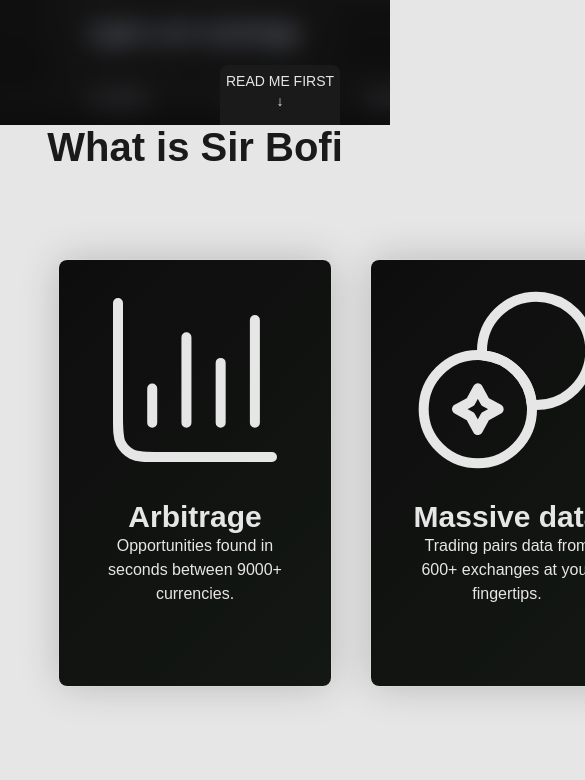
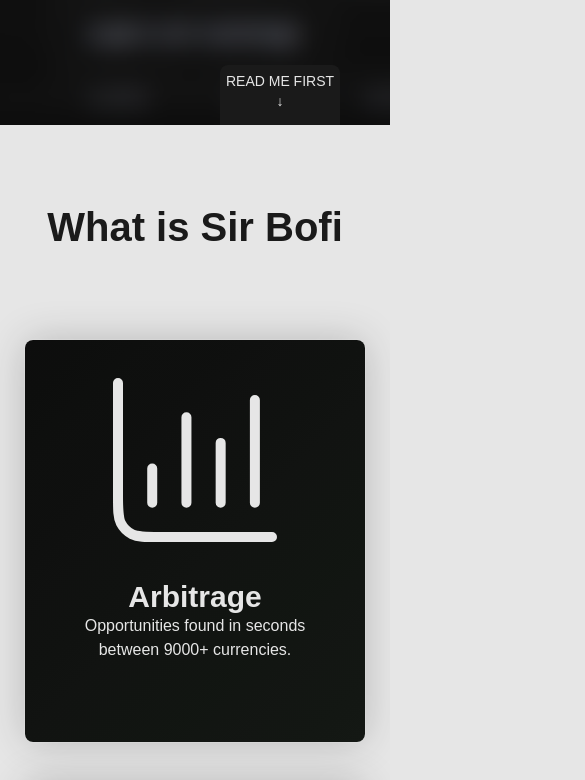
Before and after one commit to EharK/Sir_Bofi_Landing, a Svelte app: page / in a window 390 px wide. Shown: the part 1300-2080 px from the top of the page, 585 px wide, since content can reach past the window. Built offline with nearby package versions, Linux system fonts and the light colour scheme.

Commit message:
prelaunch

```diff
--- a/src/App.svelte
+++ b/src/App.svelte
@@ -283,13 +283,13 @@
                 <h2>Before using the platform!</h2>
                 <h3>Your safety</h3>
                 <p>
-                    As I am not a big tech company I have not gone through the process of signing the application
-                    with special certifications or buying them from Apple or Microsoft. For that reason you might
-                    receive a warning from your operating system that the application is suspicious. <span
-                        class="hl">I completely understand this sounds concerning :D BUT </span> - it is
+                    The process of requiring code-signing certificates from Microsoft and Apple is ongoing and dependent
+                    on their slow behaviour.
+                    For that reason you might receive a warning from your operating system that the application
+                    is suspicious. <span class="hl">I completely understand this sounds concerning :D BUT </span> - it is
                     what Apple and Microsoft do to applications that are simply not signed by their (not easily
-                    acquirable)
-                    certificates. Feel free to run the application through any antivirus software or test it any other
+                    acquirable) certificates.
+                    Feel free to run the application through any antivirus software or test it any other
                     way you like. What I can do is provide you with the results from <span class="hl">VirusTotal</span>
                     - a platform that checks the application with 50+ antivirus software.
 
@@ -505,6 +505,27 @@
         justify-content: space-around;
         align-items: center;
         max-width: 1920px;
+    }
+
+    @media screen and (max-width: 960px) {
+        .base-row {
+            padding: 0 20px;
+            flex-direction: column;
+        }
+
+        .main-points-section .section {
+            padding: 40px 5px;
+        }
+    }
+
+    @media screen and (max-width: 600px) {
+        .base-row.main-points-row {
+            width: 100%;
+        }
+
+        .main-points-section .section {
+            padding: 80px 5px;
+        }
     }
 
     .link-and-icon {
```
Also changed, not shown: 5 other files (tests, documents, lock files or other folders).
